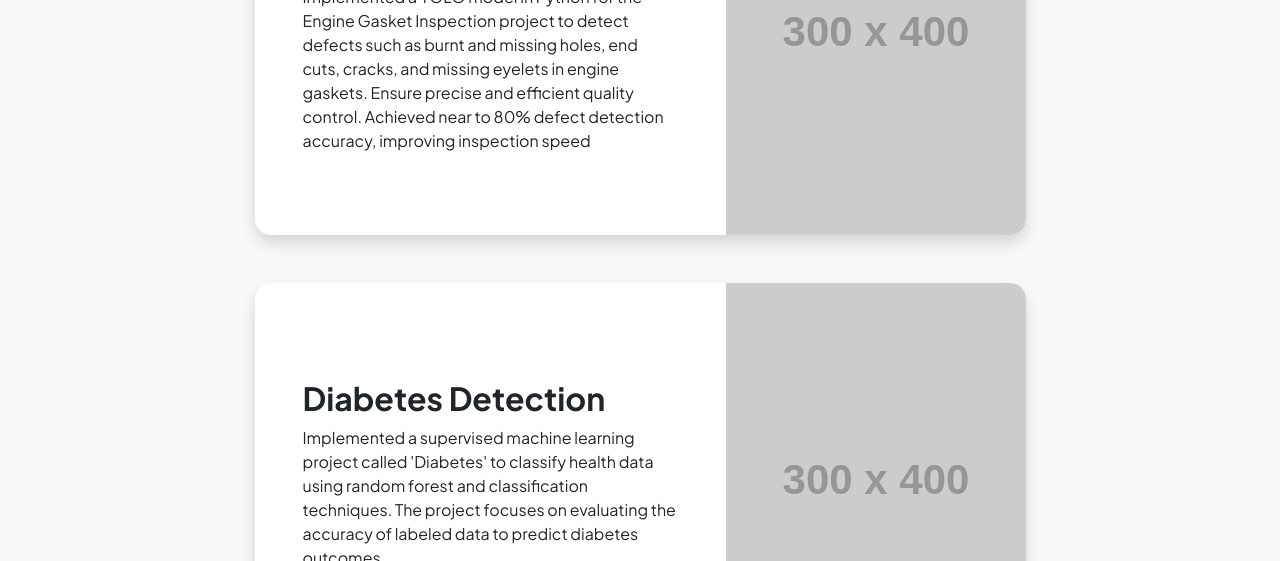
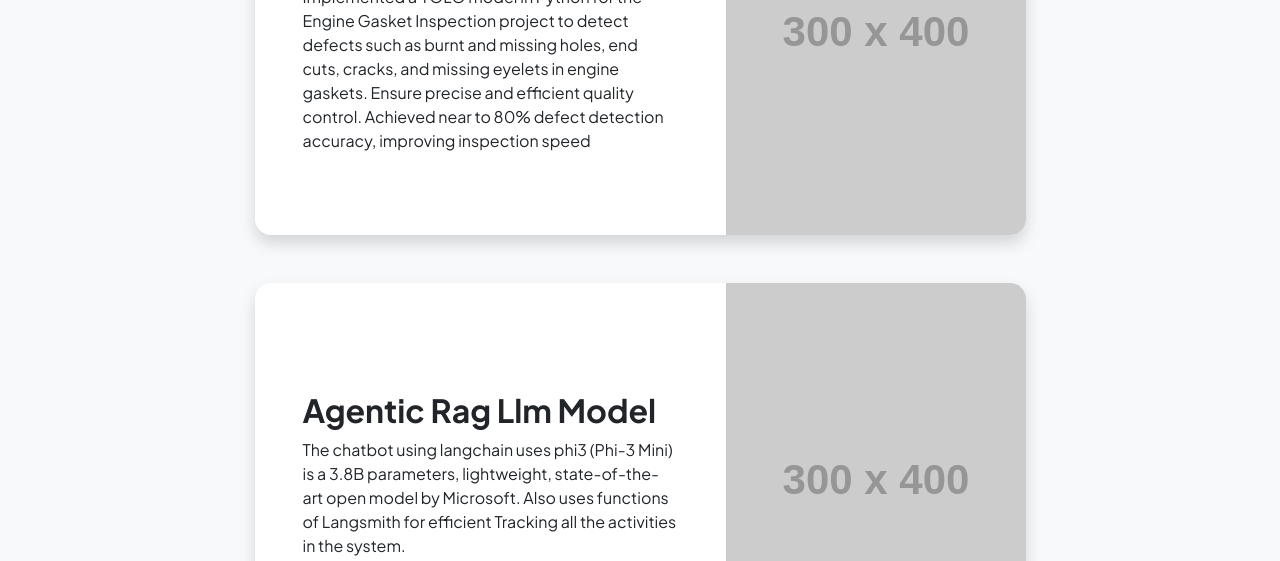
Before and after one commit to vishwa8874/Portfolio, a plain HTML site: page projects.html in a window 1280 px wide. Shown: the part 391-952 px from the top of the page. Drawn offline with nearby package versions, Linux system fonts and the light colour scheme; placeholder pictures from the web are drawn by us; a script that the page names is missing.

Commit message:
Update projects.html

```diff
--- a/projects.html
+++ b/projects.html
@@ -61,10 +61,9 @@
                                 <div class="card-body p-0">
                                     <div class="d-flex align-items-center">
                                         <div class="p-5">
-                                            <h2 class="fw-bolder">Diabetes Detection</h2>
-                                            <p>Implemented a supervised machine learning project called 'Diabetes' to classify health data using random
-                                                forest and classification techniques. The project focuses on evaluating the accuracy of labeled data to predict
-                                                diabetes outcomes.</p>
+                                            <h2 class="fw-bolder">Agentic Rag Llm Model</h2>
+                                            <p>The chatbot using langchain uses phi3 (Phi-3 Mini) is a 3.8B parameters, lightweight, state-of-the-art open
+model by Microsoft. Also uses functions of Langsmith for efficient Tracking all the activities in the system.</p>
                                         </div>
                                         <img class="img-fluid" src="https://dummyimage.com/300x400/343a40/6c757d" alt="..." />
                                     </div>
```
